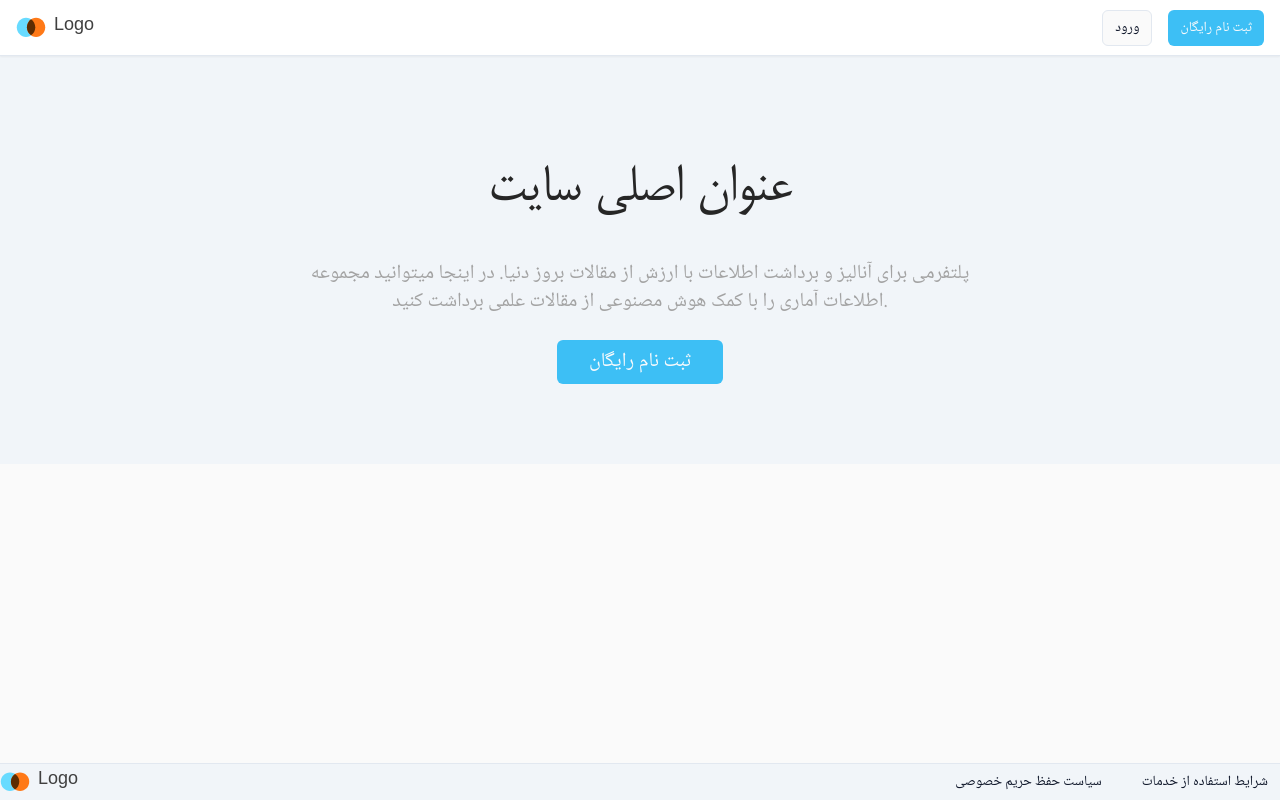
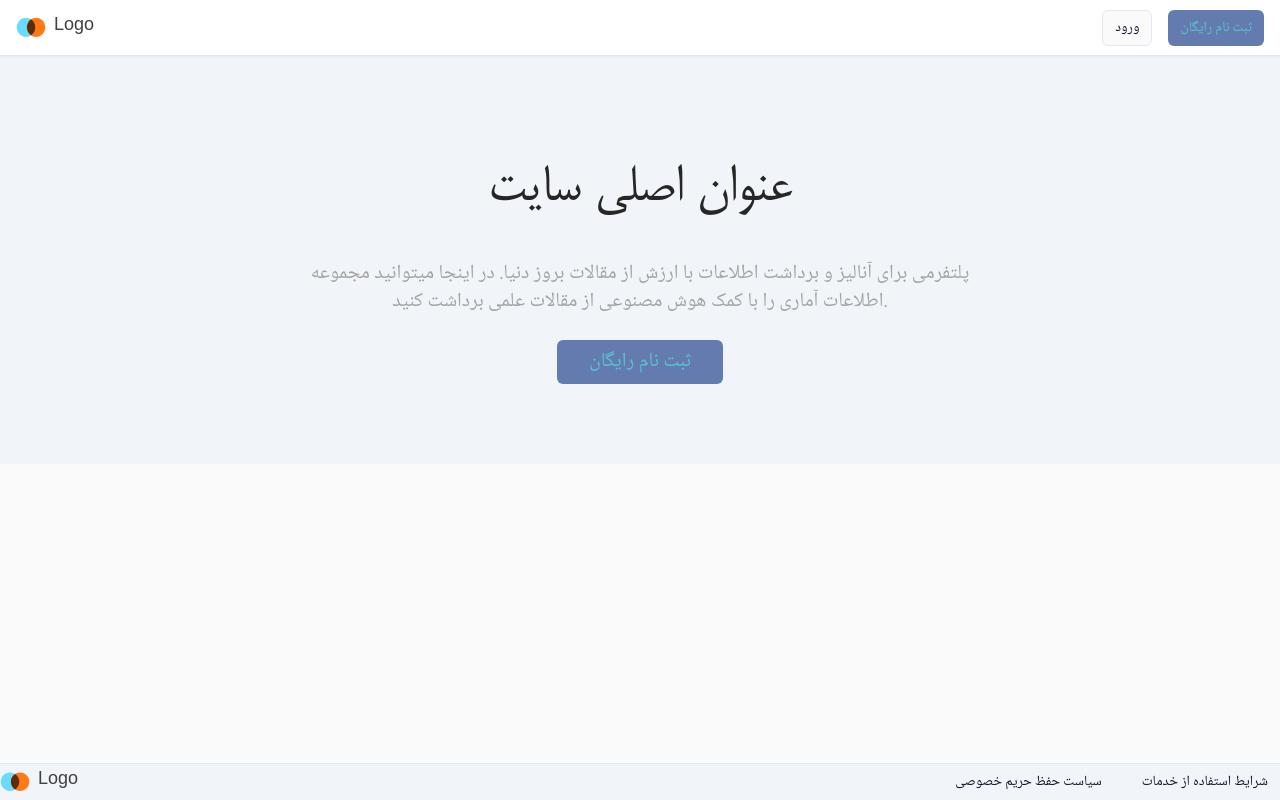
Before and after one commit to AliSohani2082/tine_next, a Next.js app: page / in a window 1280 px wide. Built offline with nearby package versions, Linux system fonts and the light colour scheme.

Commit message:
added an input to change the color

```diff
--- a/package.json
+++ b/package.json
@@ -27,10 +27,12 @@
     "@radix-ui/react-toast": "^1.1.5",
     "@radix-ui/react-tooltip": "^1.0.7",
     "@tanstack/react-table": "^8.10.7",
+    "@uiw/react-color": "^2.0.5",
     "@vercel/speed-insights": "^1.0.2",
     "class-variance-authority": "^0.7.0",
     "clsx": "^2.0.0",
     "cmdk": "^0.2.0",
+    "colord": "^2.9.3",
     "eslint-plugin-react-hooks": "^4.6.0",
     "jwt-decode": "^4.0.0",
     "lucide-react": "^0.294.0",
--- a/src/app/(platform)/dashboard/_components/Navbar/Navbar.tsx
+++ b/src/app/(platform)/dashboard/_components/Navbar/Navbar.tsx
@@ -23,7 +23,7 @@ const Navbar = () => {
   const databaseModal = useDatabaseModal();
 
   return (
-    <nav className="px-4 shadow-lg3 flex pt-3 items-center justify-between h-16 gap-x-4 p-2 rounded-xl m-3">
+    <nav className="px-4 shadow-lg3 bg-primary shadow-lg flex pt-3 items-center justify-between h-16 gap-x-4 p-2 rounded-xl m-3">
       {/* <Searchbar /> */}
       {/* <Button
         variant="primary"
--- a/src/app/(platform)/dashboard/_components/Sidebar/Sidebar.tsx
+++ b/src/app/(platform)/dashboard/_components/Sidebar/Sidebar.tsx
@@ -7,7 +7,8 @@ import { useLocalStorage } from "usehooks-ts";
 import { Sidebar as ProSidebar, Menu, MenuItem } from "react-pro-sidebar";
 import Image from "next/image";
 import { usePathname, useRouter } from "next/navigation";
-// import "react-pro-sidebar/dist/css/styles.css";
+import * as z from 'zod'
+import { Sketch } from '@uiw/react-color'
 
 import { Button } from "@/components/ui/button";
 import {
@@ -17,6 +18,8 @@ import {
   AccordionTrigger,
 } from "@/components/ui/accordion";
 import { Avatar, AvatarFallback, AvatarImage } from "@/components/ui/avatar";
+import { FormField, FormItem, FormLabel, FormMessage, FormControl, Form } from "@/components/ui/form";
+import { Input } from "@/components/ui/input";
 import { cn } from "@/lib/utils";
 import { useDatabase } from "@/hooks/use-databases";
 import { useDatabaseModal } from "@/hooks/use-database-modal";
@@ -24,6 +27,10 @@ import { Separator } from "@/components/ui/separator";
 import { IDatabase, INewDatabase } from "@/types";
 import SidebarItem from "./SidebarItem";
 import SidebarAccordion from "./SidebarAccordion";
+import { useForm } from "react-hook-form";
+import { zodResolver } from "@hookform/resolvers/zod";
+import { useTheme } from "@/hooks/use-theme";
+import { ColorPick, RGBColor } from "@/components/ui/colorPick";
 
 interface SidebarProps {
   storageKey?: string;
@@ -52,6 +59,10 @@ const Item: React.FC<SidebarItemProps> = ({
   );
 };
 
+const colorForm = z.object({
+  primary: z.string(),
+})
+
 const Sidebar: React.FC<SidebarProps> = ({
   storageKey = "t-sidebar-state",
 }) => {
@@ -65,6 +76,9 @@ const Sidebar: React.FC<SidebarProps> = ({
   const [selected, setSelected] = useState();
   const databaseModal = useDatabaseModal();
   const { databases } = useDatabase();
+  const theme = useTheme()
+  const [primaryColor, setPrimaryColor] = useState<RGBColor>({red: 100, green: 123, blue: 175})
+
   const [expanded, setExpanded] = useLocalStorage<Record<string, any>>(
     storageKey,
     {}
@@ -80,15 +94,16 @@ const Sidebar: React.FC<SidebarProps> = ({
     []
   );
 
-  const onExpand = (id: string) => {
-    setExpanded((curr) => ({
-      ...curr,
-      [id]: !expanded[id],
-    }));
-  };
+  const form = useForm<z.infer<typeof colorForm>>({
+    resolver: zodResolver(colorForm),
+    defaultValues: {
+      primary: "222 32 54",
+    },
+  });
 
   return (
-    <div className="h-full w-[400px] border-l-2 m-3 flex shadow-lg flex-col justify-start items-stretch">
+    <div className="h-full w-[400px] border-l-2 m-3 shadow-lg flex flex-col justify-between items-stretch">
+      <div className="flex-col justify-start items-stretch">
         <div className="flex justify-center items-center">
           <Link href="/">
             <div className="flex flex-row justify-center gap-4 items-center">
@@ -135,6 +150,35 @@ const Sidebar: React.FC<SidebarProps> = ({
           )}
         </Accordion>
       </div>
+      <div className="mb-6 border-2 border-green-700 p-4">
+        <Form {...form}>
+          <form
+            className="flex flex-col justify-center items-stretch gap-3"
+            onSubmit={form.handleSubmit((data) => {
+              theme.add(data.primary)
+            })}
+          >
+            <FormField
+              control={form.control}
+              name="primary"
+              render={({ field }) => {
+                return (
+                  <FormItem className="flex flex-col items-end">
+                    <FormLabel className="shad-form_label">رنگ اصلی</FormLabel>
+                    <FormControl>
+                      {/* <ColorPick {...field} color={primaryColor}, setColor={setPrimaryColor} /> */}
+                      <Input type="text" className="shad-input" {...field} />
+                    </FormControl>
+                    <FormMessage />
+                  </FormItem>
+                )
+              }}
+            />
+            <Button type="submit">اعمال تغییر</Button>
+          </form>
+        </Form>
+      </div>
+    </div>
   );
 };
 
--- a/src/app/globals.css
+++ b/src/app/globals.css
@@ -25,8 +25,8 @@ html {
     --card: 0 0% 100%;
     --card-foreground: 222.2 47.4% 11.2%;
 
-    --primary: 197.6 90% 60%; /* More vibrant Powder Blue */
-    --primary-foreground: 210 40% 98%;
+    --primary-foreground: 188 60% 59%; /* More vibrant Powder Blue */
+    --primary: 222 32% 54%;
 
     --secondary: 284.3 60% 84.3%; /* More vibrant Powder Purple */
     --secondary-foreground: 222.2 47.4% 11.2%;
--- a/src/app/layout.tsx
+++ b/src/app/layout.tsx
@@ -3,10 +3,13 @@ import { Inter } from "next/font/google";
 import { Noto_Naskh_Arabic } from "next/font/google";
 import { SpeedInsights } from "@vercel/speed-insights/next";
 
+import ThemeProvider from "@/providers/theme-provider";
 import "./globals.css";
 import { siteConfig } from "@/config/site";
 import Background from "./background";
 import { Toaster } from "@/components/ui/sonner";
+import { useTheme } from "@/hooks/use-theme";
+import { useEffect } from "react";
 
 const inter = Inter({
   subsets: ["latin"],
@@ -43,8 +46,10 @@ export default function RootLayout({
 }: {
   children: React.ReactNode;
 }) {
+
   return (
     <html lang="en">
+      <ThemeProvider>
         <body
           className={`${inter.variable} ${persian.variable} font-mono bg-background`}
         >
@@ -52,6 +57,7 @@ export default function RootLayout({
           <SpeedInsights />
           <Toaster/>
         </body>
+      </ThemeProvider>
     </html>
   );
 }
--- a/src/components/shared/TagTabs.tsx
+++ b/src/components/shared/TagTabs.tsx
@@ -59,7 +59,7 @@ const TagTabs = ({ children, baseUrl, lists }: TabsProps) => {
             className={cn(
               "rounded-full px-4 py-2 m-2 inline-flex items-center justify-center whitespace-nowrap text-sm font-medium ring-offset-background transition-colors focus-visible:outline-none focus-visible:ring-2 focus-visible:ring-ring focus-visible:ring-offset-2 disabled:pointer-events-none disabled:opacity-50 bg-primary text-primary-foreground hover:opacity-80",
               list.to === activeTab?.to
-                ? "bg-primary"
+                ? "bg-primary-foreground"
                 : "bg-muted-foreground text-white"
             )}
           >
--- /dev/null
+++ b/src/components/ui/colorPick.tsx
@@ -0,0 +1,43 @@
+"use client"
+
+import React, { SetStateAction, Dispatch } from 'react'
+import { Popover, PopoverContent, PopoverTrigger } from './popover'
+import { Button } from './button'
+import { Sketch, color } from '@uiw/react-color'
+import { colord } from 'colord'
+
+export type RGBColor = {
+  red: number,
+  blue: number,
+  green: number,
+}
+
+type ColorPickProps = {
+  color: RGBColor,
+  setColor: Dispatch<SetStateAction<RGBColor>>,
+}
+
+export const ColorPick: React.FC<ColorPickProps> = ({ color, setColor}) => {
+  return (
+    <Popover>
+      <PopoverTrigger>
+        <Button variant="outline">انتخاب رنگ</Button>
+      </PopoverTrigger>
+      <PopoverContent>
+        <Sketch
+          color={colord(`rgb(${color.red}, ${color.green}, ${color.blue})`).toHex()}
+          onChange={(color) => {
+            const R = colord(color.hex).toRgb().r
+            const G = colord(color.hex).toRgb().g
+            const B = colord(color.hex).toRgb().b
+            setColor({
+              red: R,
+              green: G,
+              blue: B,
+            })
+          }}
+        />
+      </PopoverContent>
+    </Popover>
+  )
+}
--- a/src/components/ui/iconicCard.tsx
+++ b/src/components/ui/iconicCard.tsx
@@ -9,7 +9,7 @@ const Card = React.forwardRef<
   <div
     ref={ref}
     className={cn(
-      "rounded-lg border border-dashed bg-card text-card-foreground shadow-md hover:border-primary transition",
+      "rounded-lg border border-dashed bg-card text-card-foreground shadow-xl hover:border-primary transition",
       className
     )}
     {...props}
--- /dev/null
+++ b/src/hooks/use-theme.tsx
@@ -0,0 +1,19 @@
+import { colord } from "colord";
+import { create } from "zustand";
+
+interface useTheme {
+  primary: string;
+  add: (color: string) => void;
+}
+
+export const useTheme = create<useTheme>((set) => ({
+  primary: "",
+  add: (color) =>
+    set((state) => {
+      const colors = color.split(" ")
+      const result = `${colors[0]} ${colors[1]}% ${colors[2]}%`
+      state.primary = result
+      console.log("result",colord(`hsl(${colors[0]}, ${colors[1]}% , ${colors[2]}%)`).toRgbString())
+      return { primary: state.primary };
+    }),
+}));
--- /dev/null
+++ b/src/providers/theme-provider.tsx
@@ -0,0 +1,27 @@
+"use client"
+
+import React from 'react'
+import { colord } from 'colord'
+
+import { useTheme } from '@/hooks/use-theme'
+
+type ThemeProviderProps = {
+  children: React.ReactNode
+}
+
+const ThemeProvider: React.FC<ThemeProviderProps> = ({ children }) => {
+
+  const theme = useTheme();
+  React.useEffect(() => {
+    var bodyStyle = document.body.style
+    bodyStyle.setProperty("--primary", theme.primary);
+  }, [theme])
+
+  return (
+    <>
+      {children}
+    </>
+  )
+}
+
+export default ThemeProvider
```
Also changed, not shown: 1 other file (tests, documents, lock files or other folders). Lines whose indentation alone changed are shown as unchanged.
